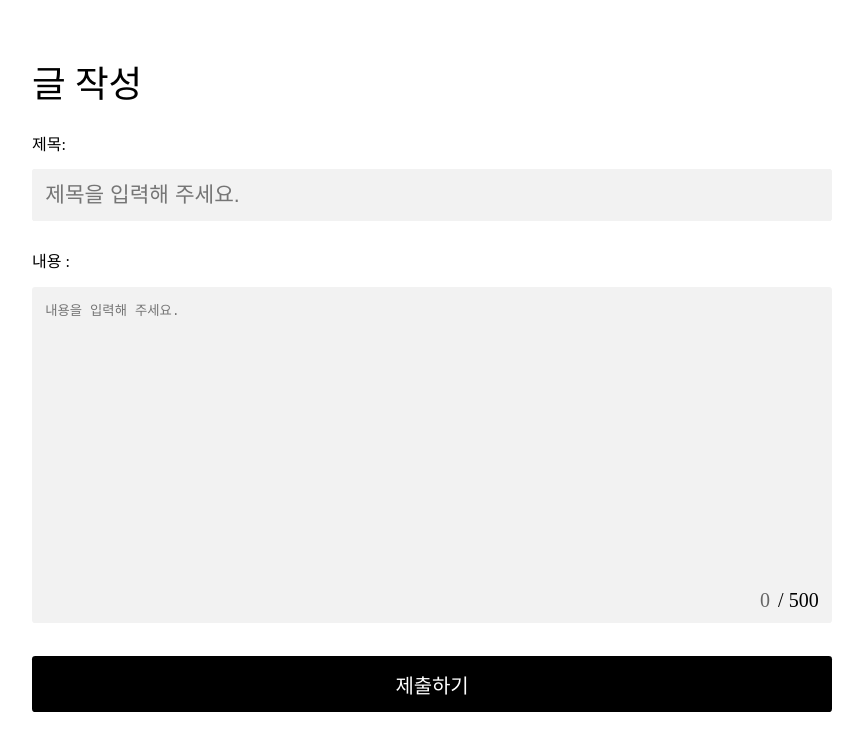
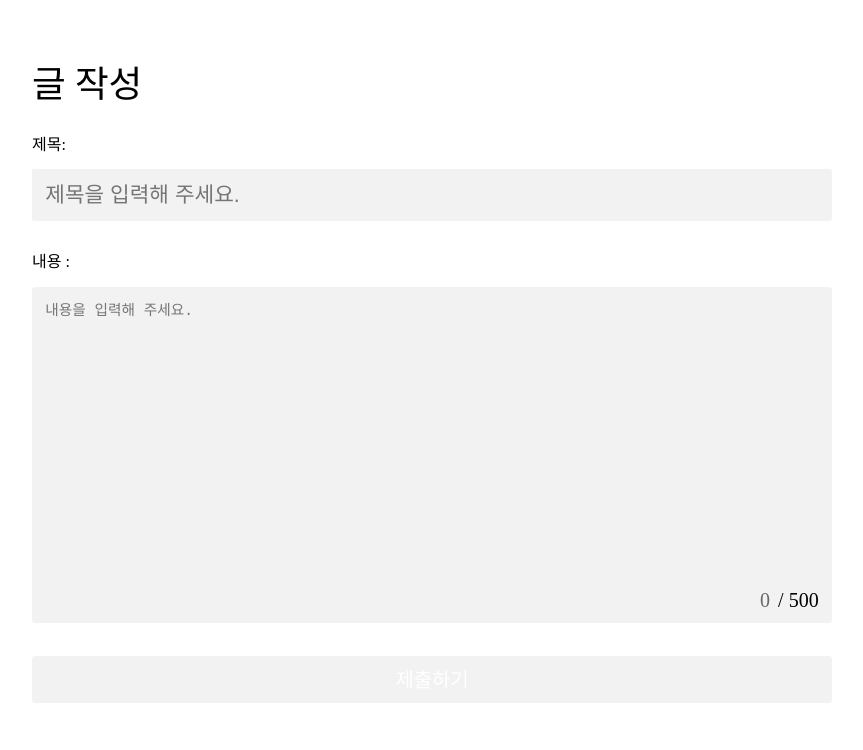
Before and after one commit to chuhongkyu/weT, a Next.js app: page /write in a window 1280 px wide. Shown: the top 750 px of the page, without its empty margins (208-1071 px from the left). Built offline with nearby package versions, Linux system fonts and the light colour scheme.

Commit message:
add button

```diff
--- a/pages/write/index.tsx
+++ b/pages/write/index.tsx
@@ -1,4 +1,4 @@
-import { useState } from 'react';
+import { useEffect, useState } from 'react';
 import styles from 'styles/Write.module.scss';
 
 type WriteProps = {
@@ -8,6 +8,8 @@ type WriteProps = {
 const Write = ({ onSubmit }: WriteProps) => {
   const [title, setTitle] = useState('');
   const [content, setContent] = useState('');
+  const [popup, setPopup] = useState(false);
+  const [check, setCheck] = useState(false)
 
   const handleTitleChange = (event: React.ChangeEvent<HTMLInputElement>) => {
     setTitle(event.target.value);
@@ -24,9 +26,22 @@ const Write = ({ onSubmit }: WriteProps) => {
     setContent('');
   };
 
+  const handlePopup = (event: React.MouseEvent<HTMLDivElement>) =>{
+    setPopup(!popup)
+  }
+
+  useEffect(() => {
+    if(title !== ''){
+        setCheck(false)
+    }else{
+        setCheck(true)
+    }
+  }, [title])
+
   const remainingChars = 0 + content.length;
 
   return (
+    <>
         <div id={styles.Write}>
             <div className={styles.warrper}>
                 <h1 className={styles.title}>글 작성</h1>
@@ -62,17 +77,37 @@ const Write = ({ onSubmit }: WriteProps) => {
                     </p>
                 </div>
                 <div className={styles.buttons}>
-                <button type="submit" className={styles.button}>
+                    <span
+                        className={styles.button}
+                        data-disabled={check}
+                        onClick={handlePopup}
+                    >
                         제출하기
-                </button>
-                {/* <button type="button" className={styles.button}>
-                    수정하기
-                </button> */}
+                    </span>
                 </div>
 
             </form>
             </div>
         </div>
+        {popup ?
+            <div className={styles.dim}>
+                <div className={styles.popup}>
+                    <h5>계시 하시겠습니까?</h5>
+                    <div className={styles.buttons}>
+                        <button type="submit" className={styles.button}>
+                            확인
+                        </button>
+                        <div className={styles.button} onClick={handlePopup}>
+                            아니오
+                        </div>
+                        {/* <button type="button" className={styles.button}>
+                            수정하기
+                        </button> */}
+                    </div>
+                </div>
+            </div> : null
+        }
+    </>
   );
 };
 
--- a/styles/Write.module.scss
+++ b/styles/Write.module.scss
@@ -3,6 +3,7 @@
     display: flex;
     justify-content: center;
     .warrper{
+        position: relative;
         width: __vw(1200);
         margin-bottom: __vw(150);
         .title{
@@ -36,6 +37,8 @@
                 border-radius: __vw(5);
                 position: relative;
                 textarea{
+                    font-size: __vw(22);
+                    line-height: 150%;
                     height: __vw(500);
                     border: none;
                     background: transparent;
@@ -59,8 +62,9 @@
                 display: flex;
                 gap: __vw(20);
                 font-weight: 500;
-                button{
+                .button{
                     font-size: __vw(30);
+                    text-align: center;
                     width: 100%;
                     border: none;
                     padding: __vw(20);
@@ -68,7 +72,58 @@
                     border-radius: __vw(5);
                     letter-spacing: -0.01em;
                     color: #fff;
+                    &[data-disabled="true"]{
+                        background: #F2F2F2;
+                        color: #fff;
+                        pointer-events: none;
+                    }
                 }
+            }
+        }
+    }
+}
+
+.dim{
+    position: fixed;
+    z-index: 99;
+    top: 0;
+    left: 0;
+    width: 100%;
+    height: 100vh;
+    background: rgba(0,0,0,0.25);
+    .popup{
+        position: absolute;
+        top: 50%;
+        left: 50%;
+        transform: translate( -50%, -50%);
+        width: __vw(500);
+        height: __vw(400);
+        background: #fff;
+        border: 1px solid black;
+        border-radius: __vw(25);
+        padding: __vw(20);
+        display: flex;
+        justify-content: center;
+        align-items: center;
+        flex-direction: column;
+        h5{
+            font-size: __vw(30);
+            margin-bottom: __vw(50);
+        }
+        .buttons{
+            width: 100%;
+            display: flex;
+            gap: __vw(10);
+            .button{
+                font-size: __vw(30);
+                text-align: center;
+                width: 100%;
+                border: none;
+                padding: __vw(20);
+                background: #000;
+                border-radius: __vw(5);
+                letter-spacing: -0.01em;
+                color: #fff;
             }
         }
     }
```
Lines whose indentation alone changed are shown as unchanged.
